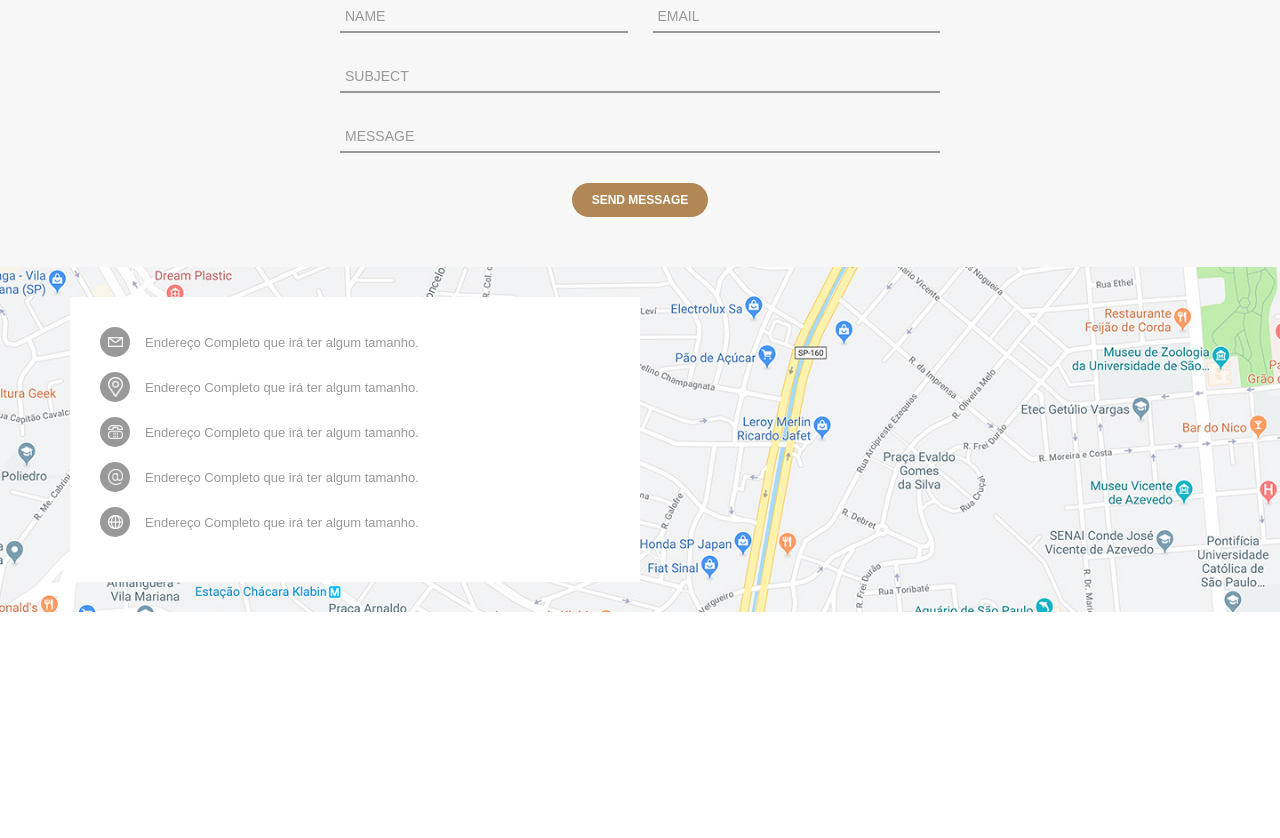
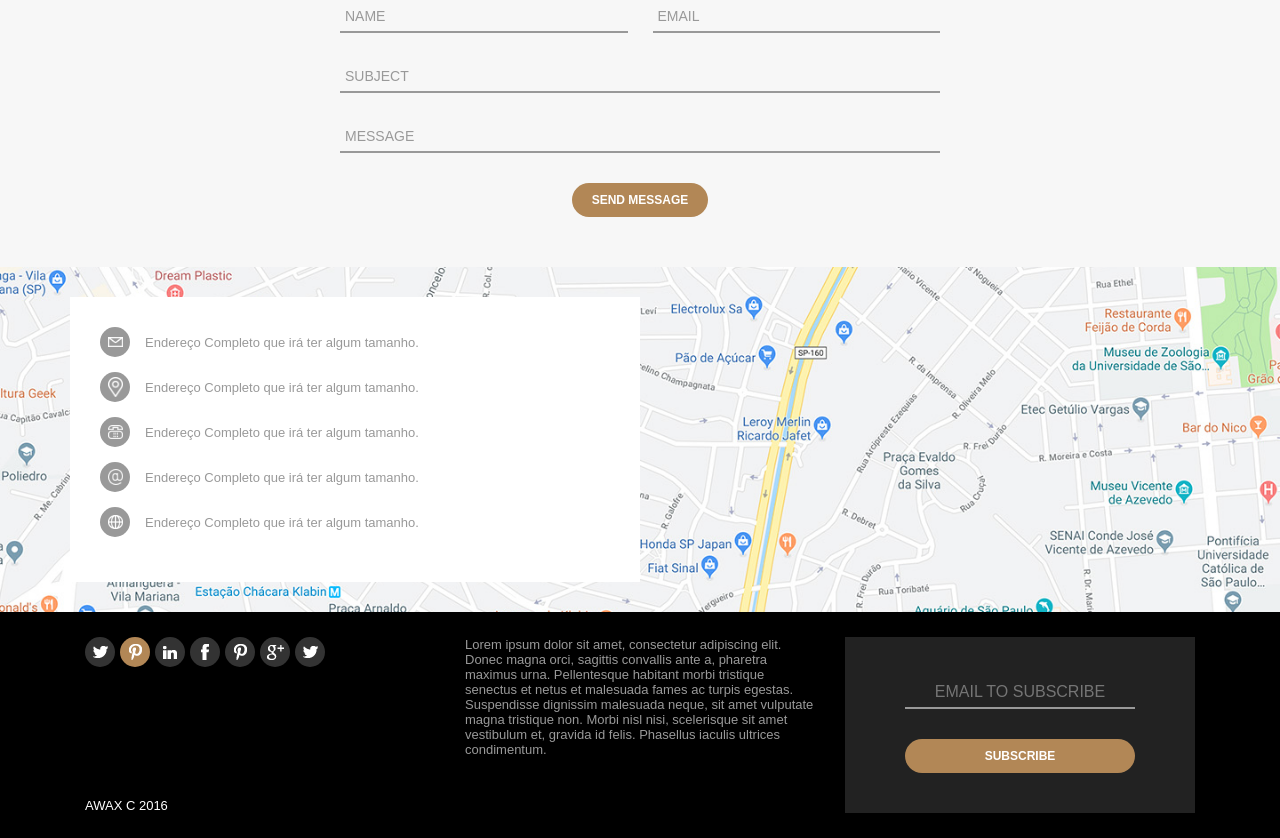
Before and after one commit to roberto-reis/html-css, a plain HTML site: page TemplateComFlexBox/home.html in a window 1280 px wide. Shown: the part 5776-6614 px from the top of the page. Before the commit the page ends 6388 px from the top, so only its background shows below. Drawn offline with Linux system fonts and the light colour scheme.

Commit message:
Made the footer

```diff
--- a/TemplateComFlexBox/assets/css/style.css
+++ b/TemplateComFlexBox/assets/css/style.css
@@ -78,6 +78,7 @@ header {
     border-radius: 20px;
     text-decoration: none;
     margin-top: 30px;
+    border: none;
 }
 
 /*
@@ -865,7 +866,7 @@ header {
     margin-right: 25px;
 }
 .section-contact-form input {
-    color: #999;
+    color: #000;
     font-size: 16px;
     padding: 5px;
     border: 0;
@@ -884,10 +885,10 @@ header {
     transition: .2s ease-in-out;
     pointer-events: none;
 }
-.section-contact-form input:focus+label,
-.section-contact-form input:not(:placeholder-shown)+label {
+.section-contact-form input:focus + label,
+.section-contact-form input:not(:placeholder-shown) + label {
     font-weight: bold;
-    top: -12px;
+    top: -14px;
     left: 0;
 }
 .section-contact-form button {
@@ -936,3 +937,66 @@ header {
     width: 15px;
     height: auto;
 }
+
+/* footer-content */
+footer {
+    background-color: #000;
+    color: #fff;
+}
+.footer-content {
+    max-width: 1140px;
+    margin: auto;
+    padding-top: 25px;
+    display: flex;
+    justify-content: space-around;
+    flex-wrap: wrap;
+}
+.footer-content .footer-content-col {
+    width: 100%;
+    max-width: 350px;
+    margin-bottom: 25px;
+}
+.footer-content .footer-social {
+    display: flex;
+    flex-direction: column;
+    justify-content: space-between;
+}
+.footer-content .footer-social--items {
+    display: flex;
+}
+.footer-content .footer-copyright {
+    margin-top: 20px;
+}
+.footer-content .footer-social--items div {
+    width: 30px;
+    height: 30px;
+    background-color: #333;
+    display: flex;
+    justify-content: center;
+    align-items: center;
+    border-radius: 50%;
+    margin-right: 5px;
+}
+.footer-content .footer-social--items div.active {
+    background-color: #b28756;
+}
+.footer-content .footer-desc {
+    color: #999;
+}
+.footer-content .footer-subscribe {
+    background-color: #222;
+}
+.footer-content .footer-subscribe form {
+    display: flex;
+    flex-direction: column;
+    padding: 40px 60px;
+}
+.footer-content .footer-subscribe form input {
+    background-color: transparent;
+    border: none;
+    border-bottom: 2px solid #999;
+    padding: 6px;
+    text-align: center;
+    font-size: 16px;
+    outline: none;
+}
--- a/TemplateComFlexBox/home.html
+++ b/TemplateComFlexBox/home.html
@@ -574,7 +574,7 @@
                         <input type="text" name="menssagem" id="menssagem" placeholder=" ">
                         <label for="menssagem">Message</label>
                     </div>
-                    <button type="submit" class="button active">Send Message</button>
+                    <button type="submit" class="button">Send Message</button>
                 </form>
             </div>
         </section>
@@ -618,6 +618,38 @@
 
     </main>
 
+    <footer>
+        <section class="footer-content">
+            <div class="footer-content-col footer-social">
+                <div class="footer-social--items">
+                    <div><img src="./assets/images/twitter.png" alt=""></div>
+                    <div class="active"><img src="./assets/images/pinterest.png"></div>
+                    <div><img src="./assets/images/linkedin.png" alt=""></div>
+                    <div><img src="./assets/images/facebook.png" alt=""></div>
+                    <div><img src="./assets/images/pinterest.png" alt=""></div>
+                    <div><img src="./assets/images/googleplus.png" alt=""></div>
+                    <div><img src="./assets/images/twitter.png" alt=""></div>
+                </div>
+                <div class="footer-copyright">
+                    AWAX C 2016
+                </div>
+            </div>
+            <div class="footer-content-col footer-desc">
+                <p>Lorem ipsum dolor sit amet, consectetur adipiscing elit. Donec magna orci, sagittis convallis ante a,
+                    pharetra maximus urna. Pellentesque habitant morbi tristique senectus et netus et malesuada fames ac
+                    turpis egestas. Suspendisse dignissim malesuada neque, sit amet vulputate magna tristique non. Morbi
+                    nisl nisi, scelerisque sit amet vestibulum et, gravida id felis. Phasellus iaculis ultrices
+                    condimentum.</p>
+            </div>
+            <div class="footer-content-col footer-subscribe">
+                <form action="">
+                    <input type="text" name="email" id="email" placeholder="EMAIL TO SUBSCRIBE">
+                    <button type="submit" class="button">SUBSCRIBE</button>
+                </form>
+            </div>
+        </section>
+    </footer>
+
 </body>
 
 </html>
```
